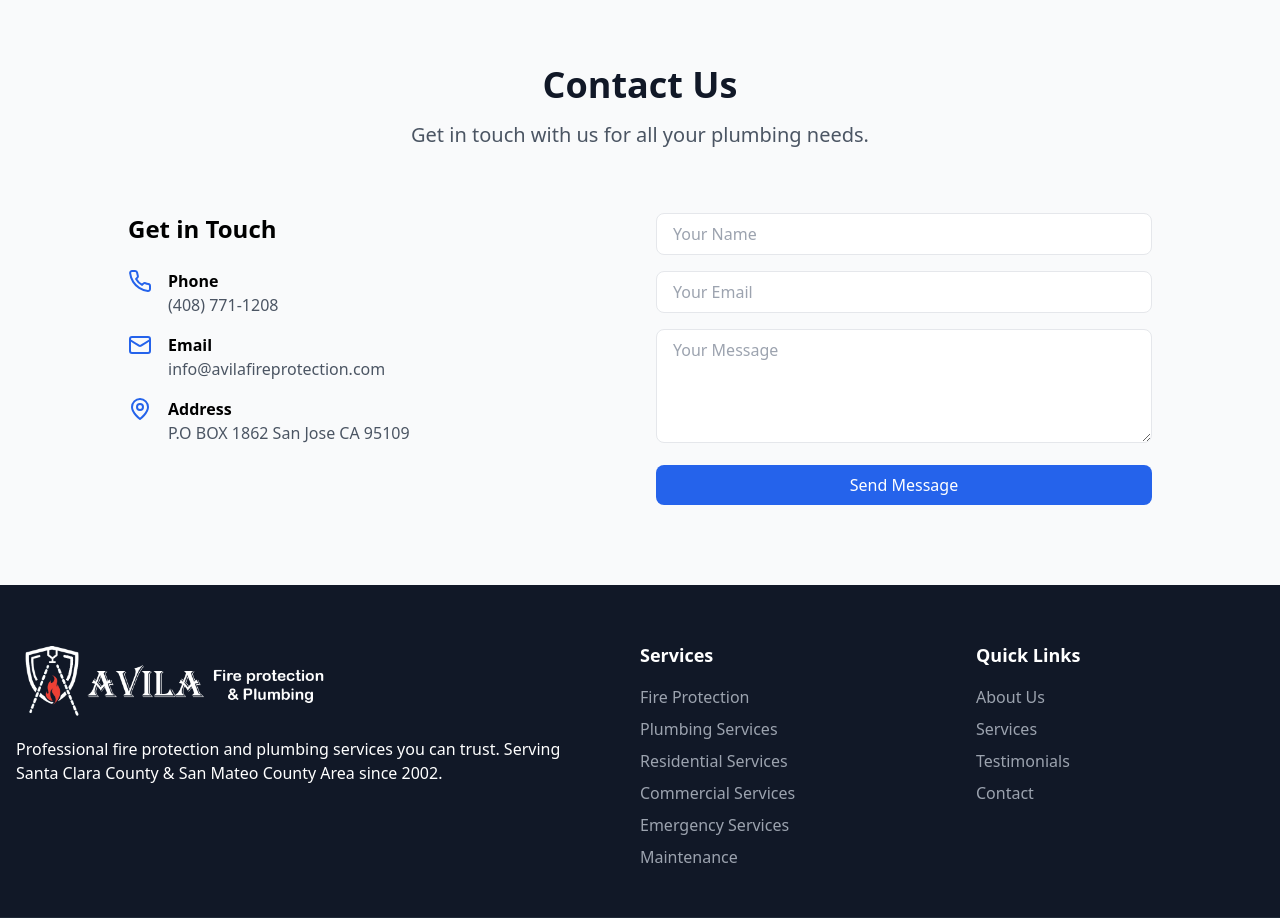
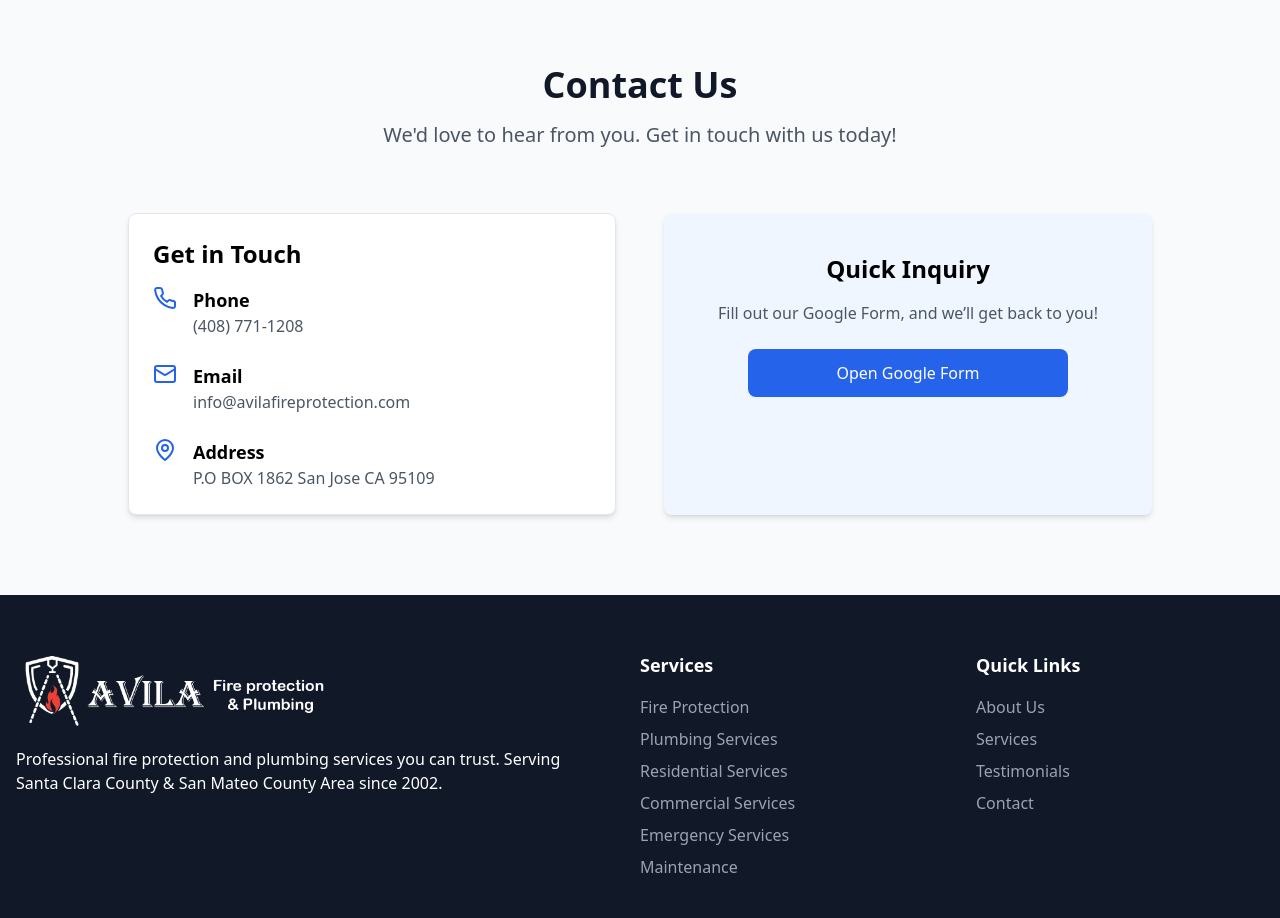
Before and after one commit to hung-p/avila-fire-protection, a React (Vite) app: page / in a window 1280 px wide. Shown: the part 2960-3878 px from the top of the page. Built offline with nearby package versions, Linux system fonts and the light colour scheme.

Commit message:
Update contact form and info

```diff
--- a/src/App.tsx
+++ b/src/App.tsx
@@ -1,4 +1,3 @@
-import React from 'react';
 import { Header } from './components/Header';
 import { Hero } from './components/Hero';
 import { About } from './components/About';
--- a/src/components/Contact.tsx
+++ b/src/components/Contact.tsx
@@ -6,35 +6,32 @@ export function Contact() {
     <section id="contact" className="py-20 bg-gray-50">
       <div className="container mx-auto px-4">
         <div className="max-w-5xl mx-auto">
+          {/* Heading */}
           <div className="text-center mb-16">
             <h2 className="text-4xl font-bold text-gray-900 mb-4">Contact Us</h2>
             <p className="text-xl text-gray-600">
-              Get in touch with us for all your plumbing needs.
+              We'd love to hear from you. Get in touch with us today!
             </p>
           </div>
-          <div className="grid grid-cols-1 md:grid-cols-2 gap-8">
-            <div>
-              <h3 className="text-2xl font-semibold mb-6">Get in Touch</h3>
-              <div className="space-y-4">
-                <div className="flex items-start">
-                  <a href="tel:4087711208">
+
+          {/* Content Grid */}
+          <div className="grid grid-cols-1 lg:grid-cols-2 gap-12 items-stretch">
+            {/* Contact Information */}
+            <div className="flex flex-col justify-between bg-white border rounded-lg p-6 shadow-md">
+              <h3 className="text-2xl font-semibold mb-4">Get in Touch</h3>
+              <div className="space-y-6">
                 <ContactInfo
                   icon={<Phone />}
                   title="Phone"
                   content="(408) 771-1208"
+                  link="tel:4087711208"
                 />
-                  </a>
-                </div>
-                <div className="flex items-start">
-                  <a href="mailto:info@avilafireprotection.com">
                 <ContactInfo
                   icon={<Mail />}
                   title="Email"
                   content="info@avilafireprotection.com"
+                  link="mailto:info@avilafireprotection.com"
                 />
-                  </a>
-                </div>
-                <div className="flex items-start">
                 <ContactInfo
                   icon={<MapPin />}
                   title="Address"
@@ -42,27 +39,28 @@ export function Contact() {
                 />
               </div>
             </div>
+
+            {/* Google Form Button */}
+            <div className="flex flex-col justify-start bg-blue-50 p-10 rounded-lg shadow-md">
+              <div>
+                <h3 className="text-2xl font-semibold mb-4 text-center">
+                  Quick Inquiry
+                </h3>
+                <p className="text-gray-600 mb-6 text-center">
+                  Fill out our Google Form, and we’ll get back to you!
+                </p>
               </div>
-            <form className="space-y-4" action='tel:4087711208'>
-              <input
-                type="text"
-                placeholder="Your Name"
-                className="w-full px-4 py-2 rounded-lg border focus:ring-2 focus:ring-blue-500 focus:border-blue-500"
-              />
-              <input
-                type="email"
-                placeholder="Your Email"
-                className="w-full px-4 py-2 rounded-lg border focus:ring-2 focus:ring-blue-500 focus:border-blue-500"
-              />
-              <textarea
-                placeholder="Your Message"
-                rows={4}
-                className="w-full px-4 py-2 rounded-lg border focus:ring-2 focus:ring-blue-500 focus:border-blue-500"
-              ></textarea>
-              <button className="w-full bg-blue-600 text-white py-2 rounded-lg hover:bg-blue-700 transition-colors">
-                Send Message
-              </button>
-            </form>
+              <div className="text-center">
+                <a
+                  href="https://forms.gle/fxJJw6RJS3uUptXP6"
+                  target="_blank"
+                  rel="noopener noreferrer"
+                  className="block w-full max-w-xs mx-auto bg-blue-600 text-white py-3 rounded-lg hover:bg-blue-700 transition-colors"
+                >
+                  Open Google Form
+                </a>
+              </div>
+            </div>
           </div>
         </div>
       </div>
@@ -74,17 +72,25 @@ function ContactInfo({
   icon,
   title,
   content,
+  link,
 }: {
   icon: React.ReactNode;
   title: string;
   content: string;
+  link?: string;
 }) {
   return (
-    <div className="flex items-start">
-      <div className="text-blue-600 mr-4">{icon}</div>
+    <div className="flex items-start space-x-4">
+      <div className="text-blue-600 text-xl">{icon}</div>
       <div>
-        <h4 className="font-semibold">{title}</h4>
+        <h4 className="font-semibold text-lg">{title}</h4>
+        {link ? (
+          <a href={link} className="text-gray-600 hover:underline">
+            {content}
+          </a>
+        ) : (
           <p className="text-gray-600">{content}</p>
+        )}
       </div>
     </div>
   );
```
Lines whose indentation alone changed are shown as unchanged.
